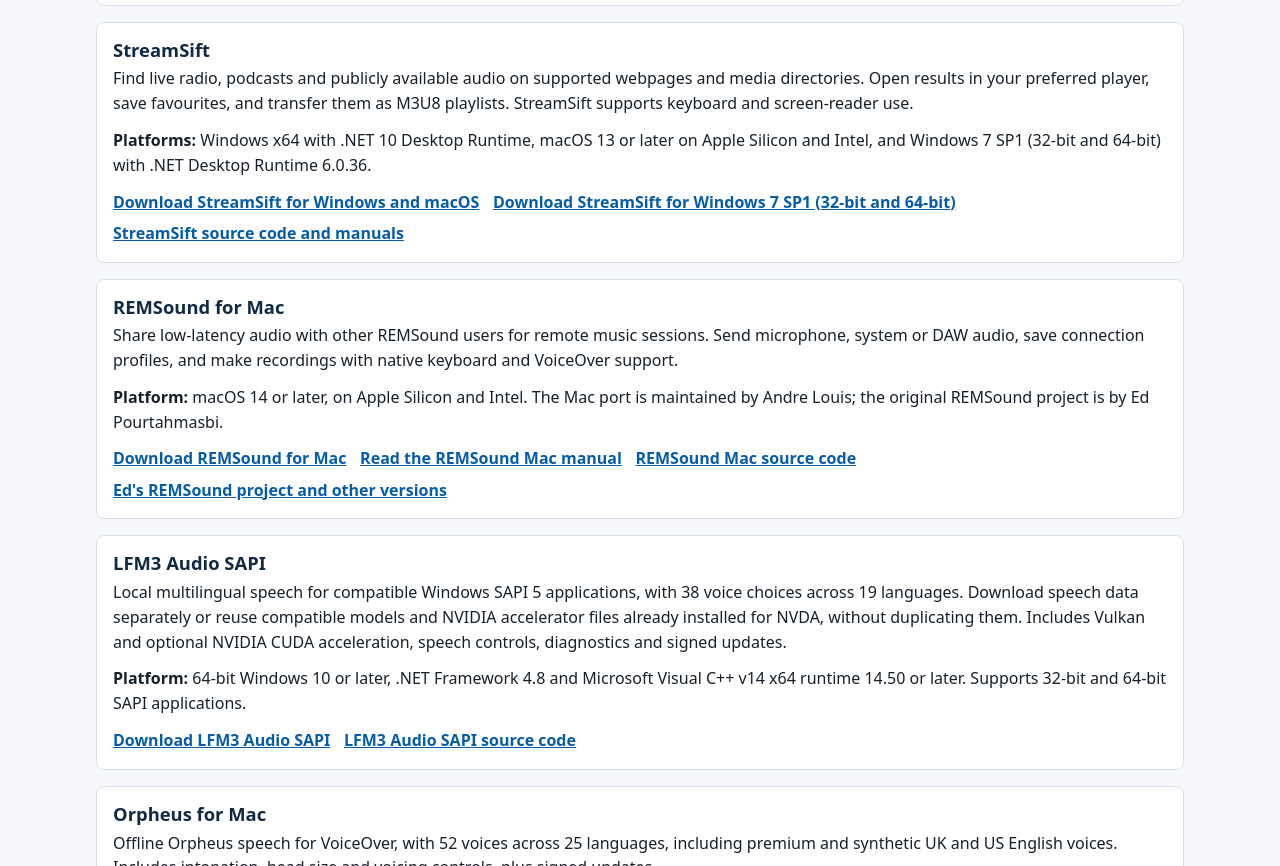
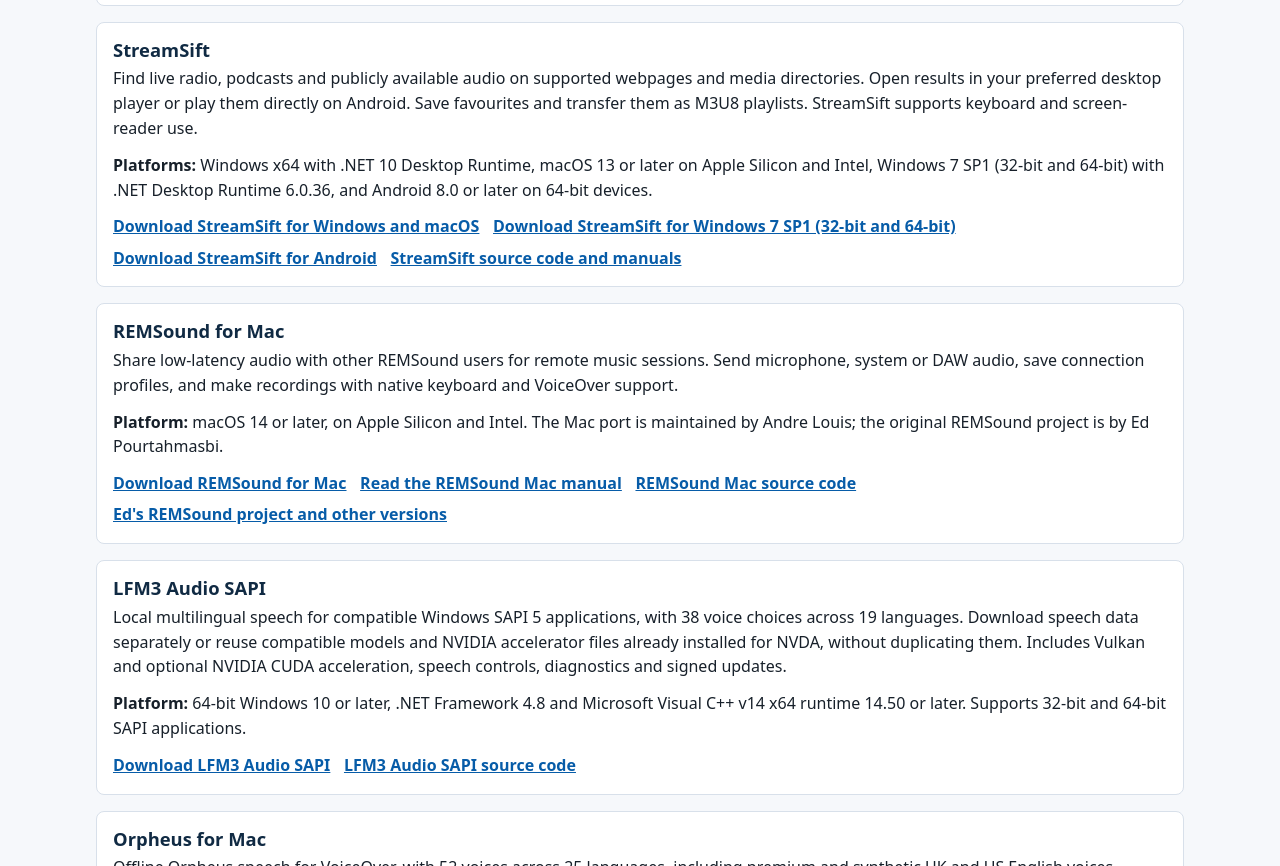
Before and after one commit to OnjLouis/OnjLouis.github.io, a plain HTML site: page index.html in a window 1280 px wide. Shown: the part 1441-2307 px from the top of the page. Drawn offline with Linux system fonts and the light colour scheme.

Commit message:
Add StreamSift for Android download

```diff
--- a/index.html
+++ b/index.html
@@ -220,11 +220,12 @@
 
       <article id="streamsift">
         <h3>StreamSift</h3>
-        <p>Find live radio, podcasts and publicly available audio on supported webpages and media directories. Open results in your preferred player, save favourites, and transfer them as M3U8 playlists. StreamSift supports keyboard and screen-reader use.</p>
-        <p><strong>Platforms:</strong> Windows x64 with .NET 10 Desktop Runtime, macOS 13 or later on Apple Silicon and Intel, and Windows 7 SP1 (32-bit and 64-bit) with .NET Desktop Runtime 6.0.36.</p>
+        <p>Find live radio, podcasts and publicly available audio on supported webpages and media directories. Open results in your preferred desktop player or play them directly on Android. Save favourites and transfer them as M3U8 playlists. StreamSift supports keyboard and screen-reader use.</p>
+        <p><strong>Platforms:</strong> Windows x64 with .NET 10 Desktop Runtime, macOS 13 or later on Apple Silicon and Intel, Windows 7 SP1 (32-bit and 64-bit) with .NET Desktop Runtime 6.0.36, and Android 8.0 or later on 64-bit devices.</p>
         <div class="links" aria-label="StreamSift links">
           <a href="https://github.com/OnjLouis/StreamSift/releases/latest">Download StreamSift for Windows and macOS</a>
           <a href="https://github.com/OnjLouis/StreamSift/releases/tag/win7-v1.3.1">Download StreamSift for Windows 7 SP1 (32-bit and 64-bit)</a>
+          <a href="https://github.com/OnjLouis/StreamSift/releases/download/android-v1.3.1/StreamSift-Android-1.3.1.apk">Download StreamSift for Android</a>
           <a href="https://github.com/OnjLouis/StreamSift#readme">StreamSift source code and manuals</a>
         </div>
       </article>
```
